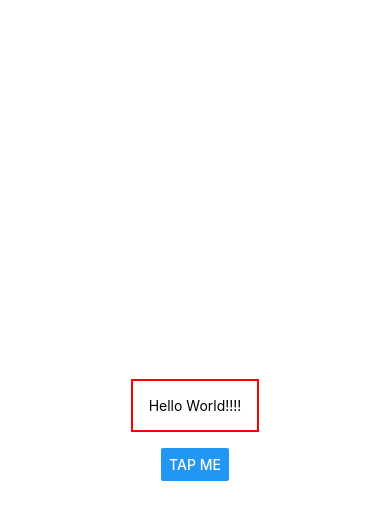
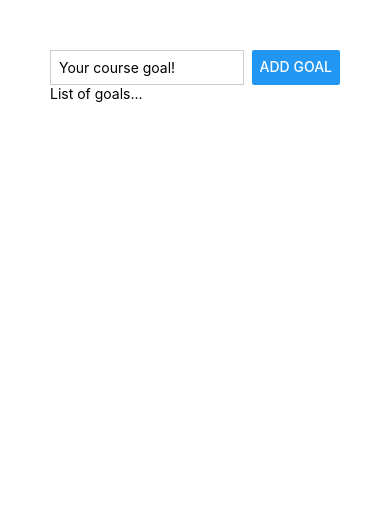
Before and after one commit to Uthaeus/rncourse-1, a React Native app: screen / in a window 390 px wide. Shown: the top 520 px of the page. Built offline with nearby package versions, Linux system fonts and the light colour scheme.

Commit message:
created text input element and button w/ basic styling

```diff
--- a/App.js
+++ b/App.js
@@ -1,20 +1,33 @@
 import { StyleSheet, Text, View, Button } from "react-native";
+import { TextInput } from "react-native-web";
 
 export default function App() {
   return (
-    <View style={styles.container}>
-      <Text style={styles.dummyText}>Hello World!!!!</Text>
-      <Button title="tap me" />
+    <View style={styles.appContainer}>
+      <View style={styles.inputContainer}>
+        <TextInput style={styles.textInput} placeholder='Your course goal!' />
+        <Button title='Add Goal' />
+      </View>
+      <View>
+        <Text>List of goals...</Text>
+      </View>
     </View>
   );
 }
 
 const styles = StyleSheet.create({
-  container: {
-    flex: 1,
-    backgroundColor: "#fff",
-    alignItems: "center",
-    justifyContent: "center",
+  appContainer: {
+    padding: 50
   },
-  dummyText: { margin: 16, borderWidth: 2, borderColor: "red", padding: 16 },
+  inputContainer: {
+    flexDirection: 'row',
+    justifyContent: 'space-between'
+  },
+  textInput: {
+    borderWidth: 1,
+    borderColor: '#cccccc',
+    width: '80%',
+    marginRight: 8,
+    padding: 8
+  }
 });
```
